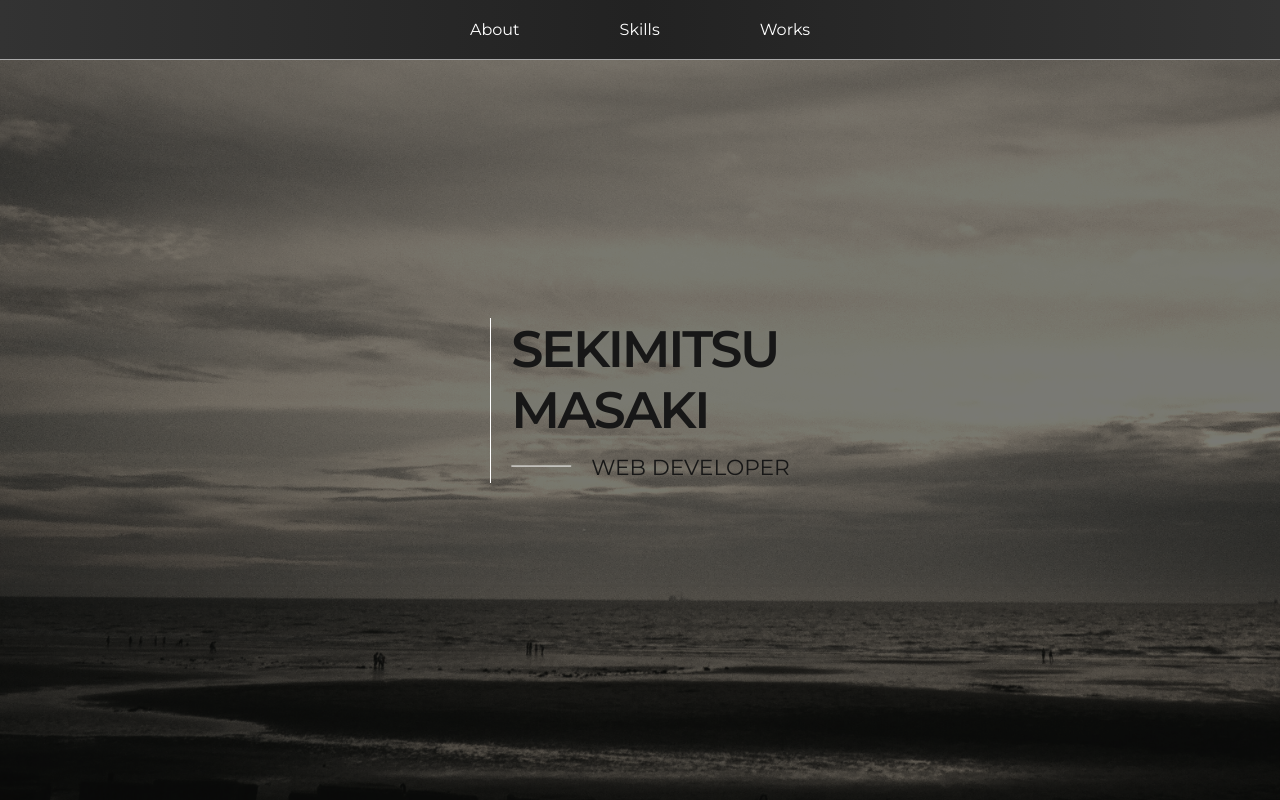
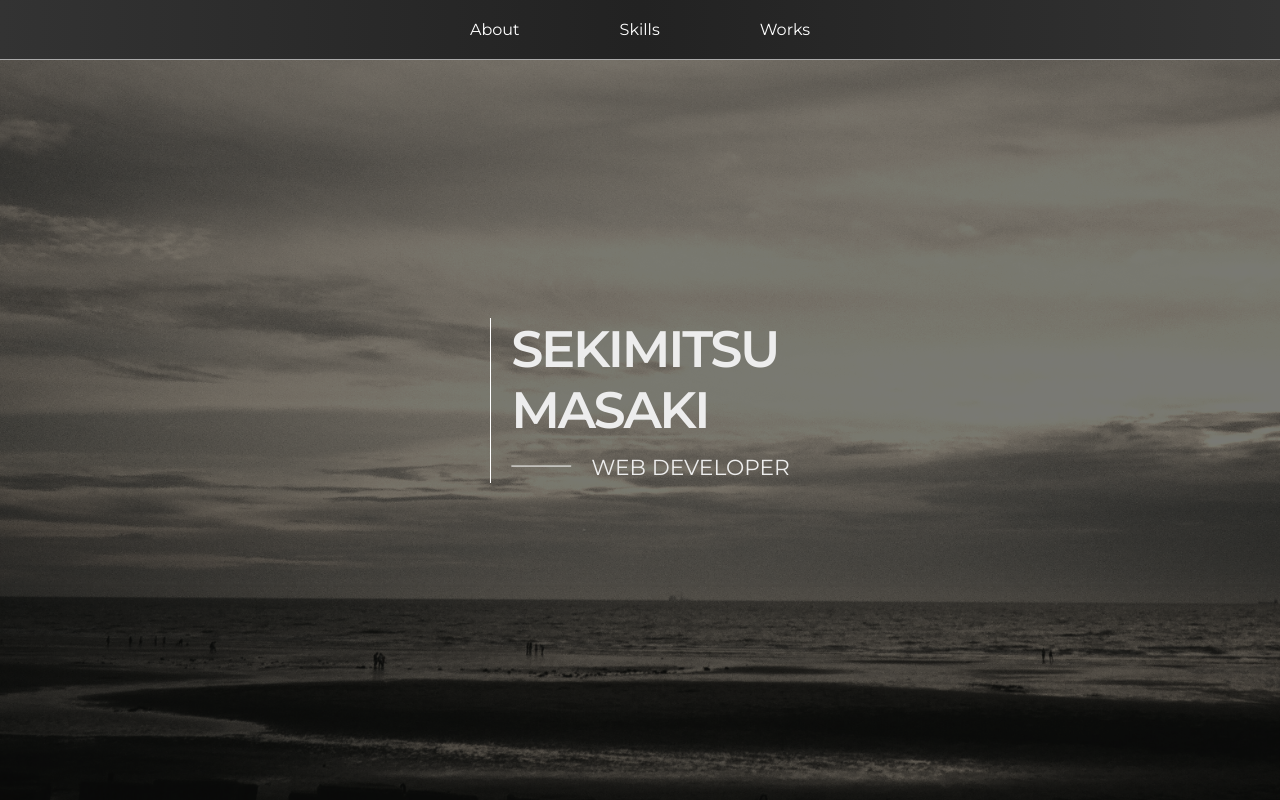
Before and after one commit to Sekimitsu/portfolio, a Next.js app: page / in a window 1280 px wide. Shown: the top 800 px of the page. Built offline with nearby package versions, Linux system fonts and the light colour scheme.

Commit message:
ライトモード対応修正

```diff
--- a/assets/css/Footer.module.css
+++ b/assets/css/Footer.module.css
@@ -2,6 +2,5 @@
   padding: 20px 0;
   text-align: center;
   font-size: 14px;
-  background: linear-gradient(to left, #333 0%, #222 50%, #333 100%);
   border-top: 1px solid #aaa;
 }
--- a/assets/css/Footer.module.min.css
+++ b/assets/css/Footer.module.min.css
@@ -1 +1 @@
-.footer{padding:20px 0;text-align:center;font-size:14px;background:linear-gradient(to left, #333 0%, #222 50%, #333 100%);border-top:1px solid #aaa}
+.footer{padding:20px 0;text-align:center;font-size:14px;border-top:1px solid #aaa}
--- a/src/app/Footer/Footer.module.scss
+++ b/src/app/Footer/Footer.module.scss
@@ -2,6 +2,5 @@
     padding: 20px 0;
     text-align: center;
     font-size: 14px;
-    background: linear-gradient(to left, #333 0%, #222 50% , #333 100%);
     border-top: 1px solid #aaa;
 }
--- a/src/app/globals.css
+++ b/src/app/globals.css
@@ -1,15 +1,8 @@
 :root {
-  --background: #ffffff;
-  --foreground: #171717;
+  --background: #ededed;
+  --foreground: #222;
   --font-montserrat: var(--font-montserrat);
   --font-noto-serif-jp: var(--font-noto-serif-jp);
-}
-
-@media (prefers-color-scheme: dark) {
-  :root {
-    --background: #333;
-    --foreground: #ededed;
-  }
 }
 
 html,
@@ -18,8 +11,8 @@ body {
 }
 
 body {
-    color: var(--foreground);
-    background: var(--background);
+    color: #ededed;
+    background: #222;
     -webkit-font-smoothing: antialiased;
     font-family: var(--font-montserrat), var(--font-noto-serif-jp), sans-serif;
     -moz-osx-font-smoothing: grayscale;
@@ -39,9 +32,3 @@ a {
 ul {
     list-style: none;
 }
-
-@media (prefers-color-scheme: dark) {
-  html {
-    color-scheme: dark;
-  }
-}
--- a/src/app/page.module.css
+++ b/src/app/page.module.css
@@ -1,16 +1,6 @@
 .page {
-  --background: #fafafa;
-  --foreground: #fff;
-
-  --text-primary: #000;
-  --text-secondary: #666;
-
-  --button-primary-hover: #383838;
-  --button-secondary-hover: #f2f2f2;
-  --button-secondary-border: #ebebeb;
-
   min-height: 100vh;
-  background-color: var(--background);
+  background-color: #222;
   position: relative;
   z-index: 1;
 }
@@ -30,7 +20,7 @@
   line-height: 48px;
   letter-spacing: -2.4px;
   text-wrap: balance;
-  color: var(--text-primary);
+  color: #ededed;
 }
 
 .intro p {
@@ -38,12 +28,12 @@
   font-size: 18px;
   line-height: 32px;
   text-wrap: balance;
-  color: var(--text-secondary);
+  color: #999;
 }
 
 .intro a {
   font-weight: 500;
-  color: var(--text-primary);
+  color: #ededed;
 }
 
 .ctas {
@@ -108,24 +98,6 @@ a.secondary {
   }
 }
 
-@media (prefers-color-scheme: dark) {
-  .logo {
-    filter: invert();
-  }
-
-  .page {
-    --background: #222;
-    --foreground: #222;
-
-    --text-primary: #ededed;
-    --text-secondary: #999;
-
-    --button-primary-hover: #ccc;
-    --button-secondary-hover: #1a1a1a;
-    --button-secondary-border: #1a1a1a;
-  }
-}
-
 .main {
     position: relative;
     z-index: 1;
```
